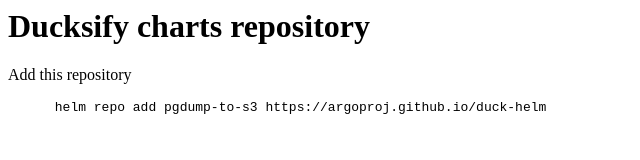
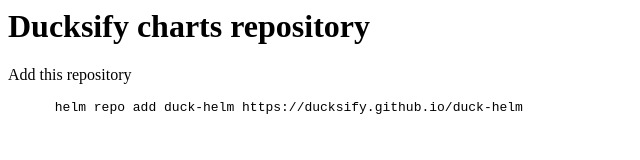
Before and after one commit to ducksify/duck-helm, a plain HTML site: page index.html in a window 1280 px wide. Shown: the full height of the page, 0-640 px from the left. Drawn offline with Linux system fonts and the light colour scheme.

Commit message:
Update index.html

```diff
--- a/index.html
+++ b/index.html
@@ -6,7 +6,7 @@
     <h1>Ducksify charts repository</h1>
     <p>Add this repository</p>
     <pre>
-      helm repo add pgdump-to-s3 https://argoproj.github.io/duck-helm
+      helm repo add duck-helm https://ducksify.github.io/duck-helm
     </pre>
   </body>
 </html>
```
